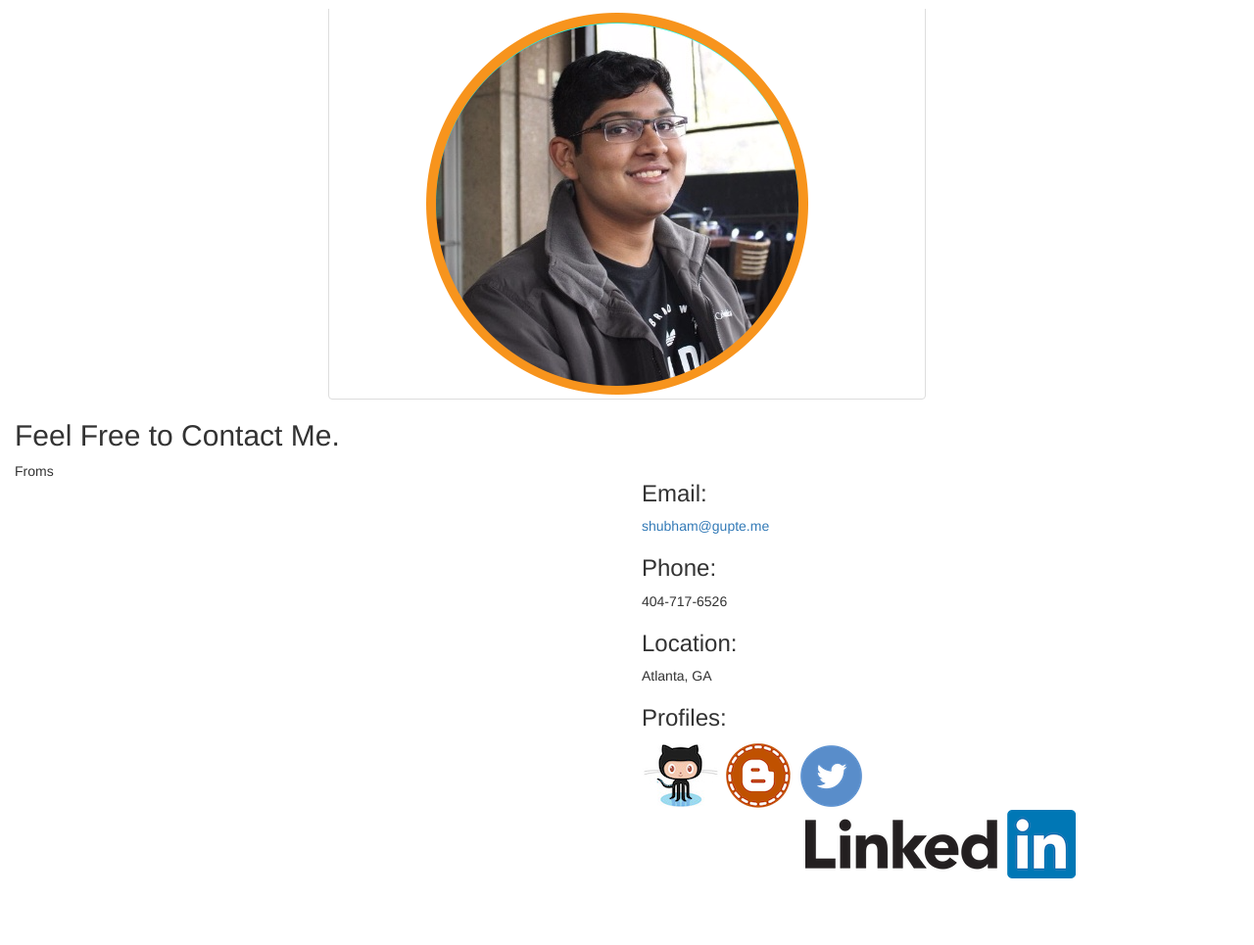
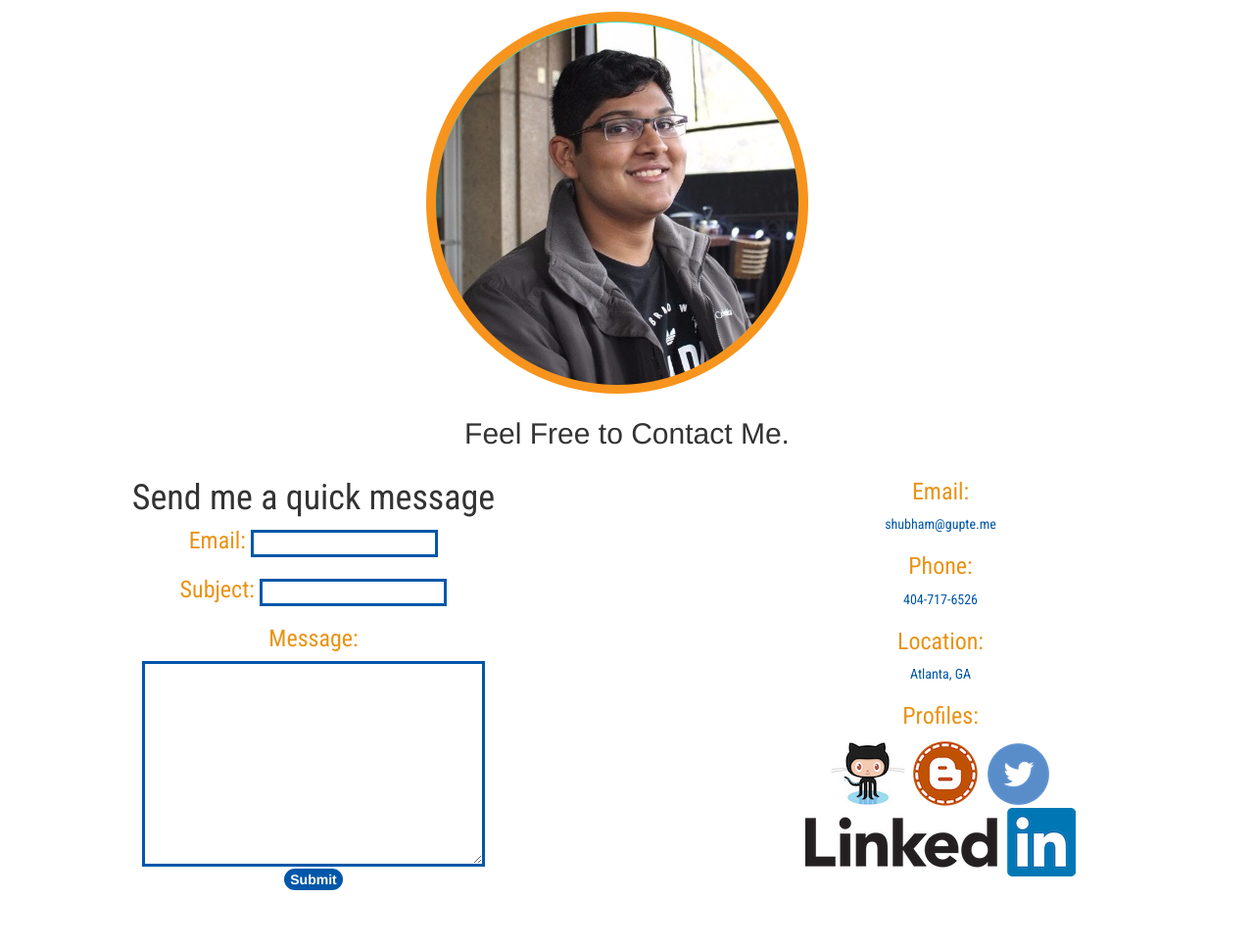
Before and after one commit to Shubham-Gupte/myPersonalWebsite, a Django app: page /ContactMe/ in a window 1280 px wide. Shown: the part 41-1006 px from the top of the page at 98% size. Before the commit the page ends 938 px from the top, so only its background shows below. Run offline with Django 3.2, Linux system fonts and the light colour scheme; some libraries are stand-ins or nearby versions.

Commit message:
Finished Contact Page :)

```diff
--- a/coreSite/forms.py
+++ b/coreSite/forms.py
@@ -1,7 +1,5 @@
 from django import forms
-
 class ContactForm(forms.Form):
-    subject = forms.CharField(max_length=100)
-    message = forms.CharField(widget=forms.Textarea)
-    sender = forms.EmailField()
-    cc_myself = forms.BooleanField(required=False)
+    subject = forms.CharField(label="Subject", max_length=100,)
+    message = forms.CharField(label="Message", widget=forms.Textarea)
+    sender = forms.EmailField(label="Your Name")
--- a/coreSite/templates/coreSite/base.html
+++ b/coreSite/templates/coreSite/base.html
@@ -1,4 +1,5 @@
 {% load static %}
+<link rel="shortcut icon" href="{%  static 'coreSite/images/favicon.ico' %}">
 <link href="{% static 'coreSite/css/bootstrap.min.css' %}" rel="stylesheet">
 <link href="{% static 'coreSite/css/custom.css' %}" rel="stylesheet">
 <script src="https://ajax.googleapis.com/ajax/libs/jquery/1.12.4/jquery.min.js"></script>
@@ -19,7 +20,7 @@
      <div>
      <!-- Nav bar -->
      {% for message in messages %}
-  <div class="alert {{ message.tags }} alert-dismissible" role="alert">
+  <div class="alert {{ message.tags }} alert-dismissible" role="alert" style="text-align:center">
     <button type="button" class="close" data-dismiss="alert" aria-label="Close">
       <span aria-hidden="true">&times;</span>
     </button>
--- a/coreSite/templates/coreSite/contact.html
+++ b/coreSite/templates/coreSite/contact.html
@@ -5,8 +5,27 @@
 </div>
 <h2 id="titleText">Feel Free to Contact Me. </h2>
 <div class="row">
-  <div class="col-md-6">
-  Froms
+  <div class="col-md-6" id="content">
+    <h1 style="font-family: 'Roboto Condensed', sans-serif;"> Send me a quick message</h1>
+    <form action="/ContactMe/" method="post">
+      {% csrf_token %}
+      <h3 style="display:inline">
+        Email:
+      </h3>{{ form.sender }}
+        <br />
+        <br />
+        <h3 style="display:inline">
+        Subject:
+      </h3>
+      {{ form.subject }}
+    <br />
+    <h3>
+      Message:
+    </h3>
+      {{ form.message }}
+      <br />
+      <input type="submit" value="Submit" id="submitButton"/>
+  </form>
   </div>
   <div class="col-md-6">
     <h3>Email:</h3>
--- a/coreSite/templates/coreSite/index.html
+++ b/coreSite/templates/coreSite/index.html
@@ -1,4 +1,5 @@
 {% load static %}
+<link rel="shortcut icon" href="{%  static 'coreSite/images/favicon.ico' %}">
 <link rel="stylesheet" href="{% static 'coreSite/home.css' %}" type="text/css" />
 <link href="{% static 'coreSite/css/bootstrap.min.css' %}" rel="stylesheet">
 <link href="https://fonts.googleapis.com/css?family=Roboto+Mono:500" rel="stylesheet">
--- a/coreSite/views.py
+++ b/coreSite/views.py
@@ -1,6 +1,8 @@
 from django.shortcuts import render
+from django.http import HttpResponse
 from .forms import ContactForm
-
+from django.contrib import messages
+from .functions import sendEmail
 # Create your views here.
 def home(request):
     return render(request, 'coreSite/index.html', {})
@@ -9,6 +11,10 @@ def contact(request):
         form = ContactForm(request.POST)
         if form.is_valid():
             #flash send message
+            email = form.cleaned_data['sender']
+            subject = form.cleaned_data['subject']
+            message = form.cleaned_data['message']
+            sendEmail(email, subject, message)
             messages.success(request, 'Your message was sent successfully!')
         else:
             #flash finish all parts of the forms
--- a/static/coreSite/css/contact.css
+++ b/static/coreSite/css/contact.css
@@ -1,3 +1,57 @@
 a#topText.Contact {
   color:red;
 }
+#contactImage{
+  border: 0px;
+}
+#titleText{
+  text-align: center;
+}
+#contactText{
+  color:#0057A9;
+  font-family: 'Roboto Condensed', sans-serif;
+  text-align: center;
+}
+h3{
+  color: #EA9213;
+  font-family: 'Roboto Condensed', sans-serif;
+  text-align: center;
+}
+#content{
+  text-align: center;
+}
+#id_message{
+  border-style: solid;
+    border-width: 3px;
+    border-left-width: 3px;
+    border-right-width: 3px;
+  border-color: #0057A9;
+}
+#id_cc_myself{
+  border-style: solid;
+    border-width: 3px;
+    border-left-width: 3px;
+    border-right-width: 3px;
+  border-color: #0057A9;
+}
+#id_subject{
+  border-style: solid;
+    border-width: 3px;
+    border-left-width: 3px;
+    border-right-width: 3px;
+  border-color: #0057A9;
+}
+#id_sender{
+  border-style: solid;
+    border-width: 3px;
+    border-left-width: 3px;
+    border-right-width: 3px;
+  border-color: #0057A9;
+}
+#submitButton{
+  color: white;
+  background: #0057A9;
+  font-weight: bold;
+  border: 2px solid;
+    border-radius: 25px;
+}
--- a/static/coreSite/css/custom.css
+++ b/static/coreSite/css/custom.css
@@ -26,4 +26,11 @@
 	-webkit-transform: scaleX(1);
 	transform: scaleX(1);
 }
-body { padding-top: 40px; }
+body { padding-top: 40px;
+padding-bottom: 40px; }
+.container-fluid {
+    padding-right: 15px;
+    padding-left: 15px;
+    margin-right: auto;
+    margin-left: auto;
+}
--- a/static/coreSite/js/custom.js
+++ b/static/coreSite/js/custom.js
@@ -4,6 +4,11 @@ $(document).ready(function() {
     e.preventDefault();
     newLocation = this.href;
     $('body').fadeOut('slow', newpage);
+
+  });
+  $("#mailer").click(function(e){
+    location.reload();
+      window.location.href = "mailto:shubham@gupte.me";
   });
 
   function newpage() {
```
Also changed, not shown: coreSite/functions.py (added, +13 -0 lines), coreSite/static/coreSite/css/contact.css (+35 -1 lines), coreSite/static/coreSite/images/Untitled-1.png (added), coreSite/static/coreSite/images/favicon.ico (added), static/coreSite/images/Octocat.jpg (added), static/coreSite/images/Untitled-1.png (added), static/coreSite/images/contactImage.png (added), static/coreSite/images/favicon.ico (added), static/coreSite/images/fb.png (added), static/coreSite/images/linkedIn.png (added), static/coreSite/images/twitter.png (added).
